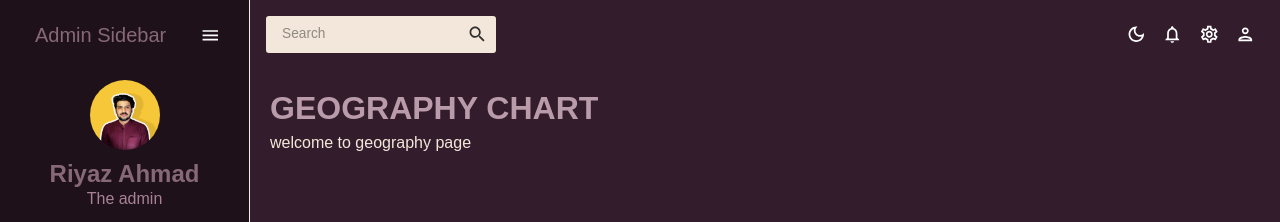
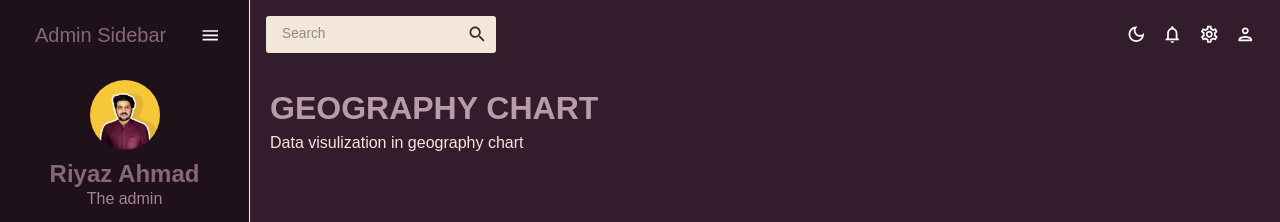
Before and after one commit to iam-riyaz/admin_dashboard, a React (Vite) app: page /geography in a window 1280 px wide. Shown: the top 222 px of the page. Built offline with nearby package versions, Linux system fonts and the light colour scheme.

Commit message:
just a commit

```diff
--- a/src/scenes/geography/index.jsx
+++ b/src/scenes/geography/index.jsx
@@ -5,7 +5,7 @@ export const Geography=()=>{
     return(
         <Box m="20px">
               <Box display="flex">
-                <Header title="GEOGRAPHY CHART" subtitle="welcome to geography page" />
+                <Header title="GEOGRAPHY CHART" subtitle="Data visulization in geography chart" />
               </Box>
        </Box>
     )
```
